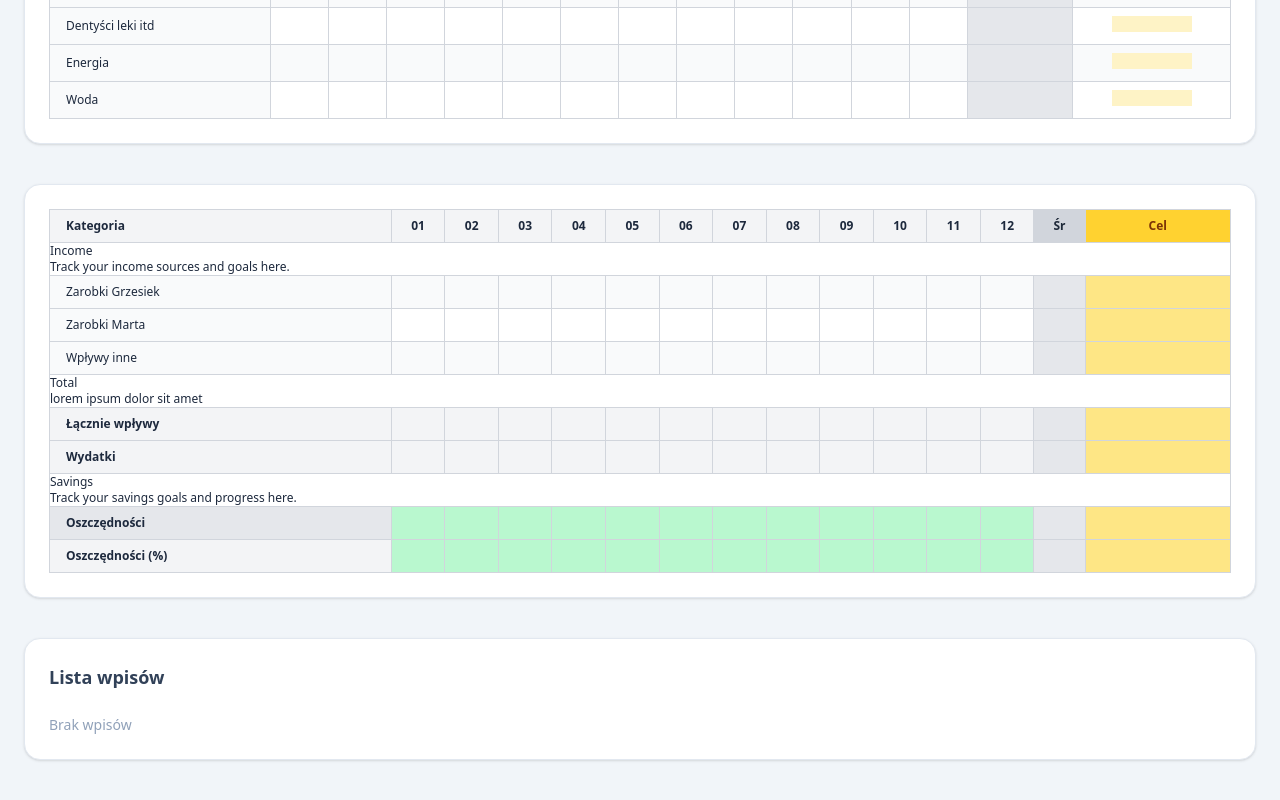
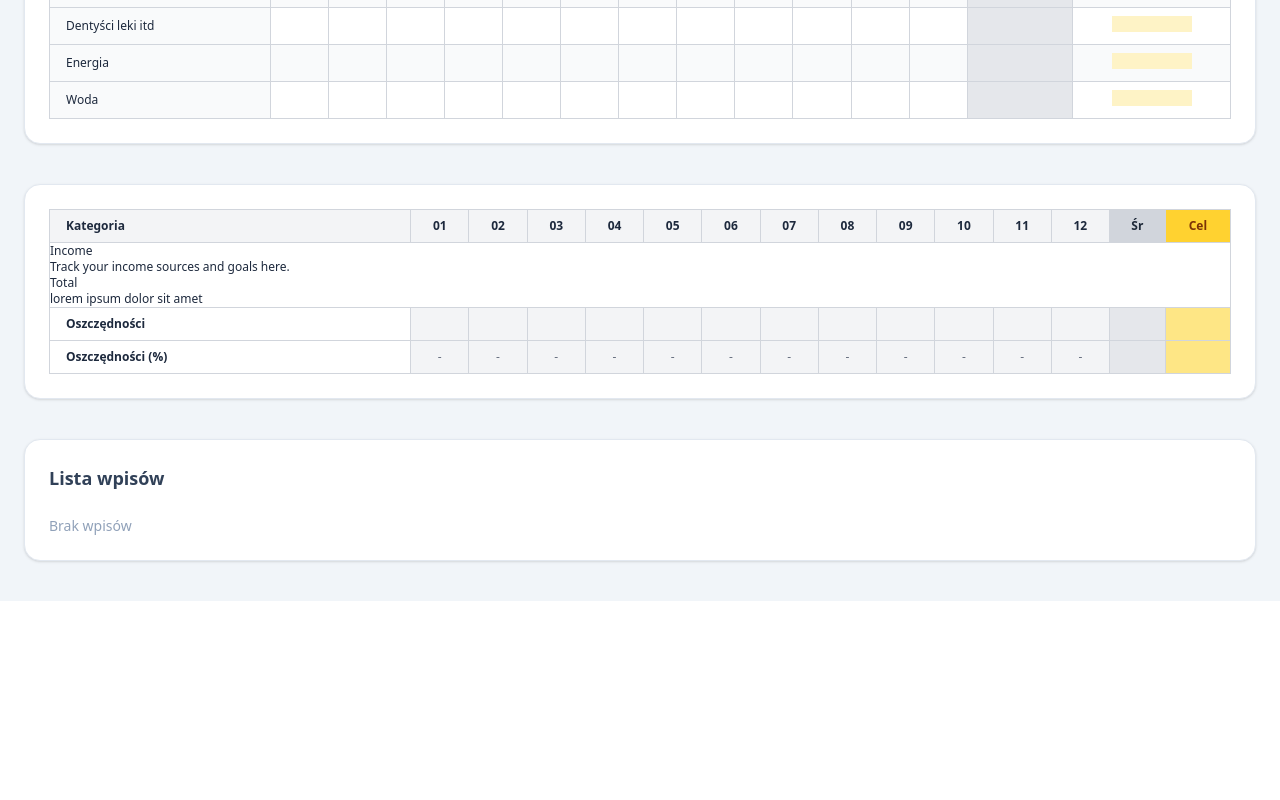
Before and after one commit to oleksaGrzegorz/budget-app, a React (Vite) app: page / in a window 1280 px wide. Shown: the part 1059-1859 px from the top of the page. After the commit the page ends 1660 px from the top, so only its background shows below. Built offline with nearby package versions, Linux system fonts and the light colour scheme.

Commit message:
feat: enhance SavingsSection with savings and percentage calculations

```diff
--- a/src/components/BudgetSummaryTable/BudgetSummaryTable.tsx
+++ b/src/components/BudgetSummaryTable/BudgetSummaryTable.tsx
@@ -1,5 +1,4 @@
 import { months } from "../../data/months";
-import { budgetSummaryLabels as incomeCategories } from "../../data/budgetSummaryLabels";
 import { SavingsSection } from "./sections/SavingsSection";
 import { IncomeSection } from "./sections/IncomeSection";
 import { TotalsSection } from "./sections/TotalsSection";
@@ -39,6 +38,31 @@ export const BudgetSummaryTable = ({
     if (income === null && expenses === null) return null;
     return (income ?? 0) - (expenses ?? 0);
   };
+
+const getSavingsPercentage = (month: string): number | null => {
+  const savings = getSavings(month);
+  const totalIncome = getTotalIncome(month);
+
+  if (savings == null || totalIncome == null || totalIncome === 0) return null;
+
+  return Number(((savings / totalIncome) * 100).toFixed(1));
+};
+
+const getAverageSavingsPercentage = (): string | null => {
+  const totalSavings = months.reduce(
+    (acc, m) => acc + (getSavings(m) ?? 0),
+    0
+  );
+
+  const totalIncome = months.reduce(
+    (acc, m) => acc + (getTotalIncome(m) ?? 0),
+    0
+  );
+
+  if (!totalIncome) return null;
+
+  return ((totalSavings / totalIncome) * 100).toFixed(1);
+};
 
   const getAverageIncomeForCategory = (category: string) => {
     const monthsData = incomes[category];
@@ -120,165 +144,27 @@ export const BudgetSummaryTable = ({
         </tr>
       </thead>
       <tbody>
-        <IncomeSection />
-        {incomeCategories.map((category) => (
-          <tr key={category} className="even:bg-gray-50">
-            <th
-              className="px-4 py-2 text-left font-medium border border-gray-300 bg-gray-50"
-              scope="row"
-            >
-              {category}
-            </th>
-            {months.map((month) => (
-              <td
-                key={month}
-                className="px-3 py-2 text-center border border-gray-300"
-              >
-                {incomes[category]?.[month] || null}
-              </td>
-            ))}
-            <td className="px-3 py-2 text-center border border-gray-300 bg-gray-200 text-gray-800 font-medium">
-              {getAverageIncomeForCategory(category)}
-            </td>
-            <td
-              className={`px-3 py-2 text-center border border-gray-300 font-semibold ${
-                incomeGoals[category] &&
-                Number(getAverageIncomeForCategory(category)) >
-                  incomeGoals[category]
-                  ? "bg-red-200 text-red-800"
-                  : incomeGoals[category]
-                    ? "bg-green-200 text-green-800"
-                    : "bg-amber-200 text-amber-900"
-              }`}
-            >
-              <input
-                type="number"
-                value={incomeGoals[category] || ""}
-                onChange={(e) =>
-                  setIncomeGoals((prev) => ({
-                    ...prev,
-                    [category]: Number(e.target.value),
-                  }))
-                }
-                className="w-20 text-center bg-transparent outline-none"
-              />
-            </td>
-          </tr>
-        ))}
-<TotalsSection />
-        <tr className="bg-gray-100 font-semibold">
+        <IncomeSection
+          incomes={incomes}
+          incomeGoals={incomeGoals}
+          setIncomeGoals={setIncomeGoals}
+          getAverageIncomeForCategory={getAverageIncomeForCategory}
+        />
 
-          <th className="px-4 py-2 text-left border border-gray-300">
-            Łącznie wpływy
-          </th>
+        <TotalsSection
+          getTotalIncome={getTotalIncome}
+          getTotalExpenses={getTotalExpenses}
+          getAverageIncome={getAverageIncome}
+          getAverageExpense={getAverageExpense}
+        />
 
-          {months.map((month) => (
-            <td
-              key={month}
-              className="px-3 py-2 text-center border border-gray-300"
-            >
-              {getTotalIncome(month)}
-            </td>
-          ))}
-
-          <td className="px-3 py-2 text-center border border-gray-300 bg-gray-200 text-gray-800">
-            {getAverageIncome()}
-          </td>
-
-          <td className="px-3 py-2 text-center border border-gray-300 bg-amber-200 text-amber-900"></td>
-        </tr>
-
-        <tr className="bg-gray-100 font-semibold">
-          <th className="px-4 py-2 text-left border border-gray-300">
-            Wydatki
-          </th>
-          {months.map((month) => (
-            <td
-              key={month}
-              className="px-3 py-2 text-center border border-gray-300"
-            >
-              {getTotalExpenses(month)}
-            </td>
-          ))}
-          <td className="px-3 py-2 text-center border border-gray-300 bg-gray-200 text-gray-800">
-            {getAverageExpense()}
-          </td>
-          <td className="px-3 py-2 text-center border border-gray-300 bg-amber-200 text-amber-900"></td>
-        </tr>
-<SavingsSection />
-        <tr className="bg-gray-200 font-semibold">
-          <th className="px-4 py-2 text-left border border-gray-300">
-            Oszczędności
-          </th>
-          {months.map((month) => {
-            const savings = getSavings(month);
-            return (
-              <td
-                key={month}
-                className={`px-3 py-2 text-center border border-gray-300 ${
-                  savings != null && savings < 0
-                    ? "bg-red-200 text-red-800"
-                    : "bg-green-200 text-green-800"
-                }`}
-              >
-                {savings}
-              </td>
-            );
-          })}
-          <td className="px-3 py-2 text-center border border-gray-300 ">
-            {getAverageSavings()}
-          </td>
-          <td className="px-3 py-2 text-center border border-gray-300 bg-amber-200 text-amber-900"></td>
-        </tr>
-
-        <tr className="bg-gray-100 font-semibold">
-          <th className="px-4 py-2 text-left border border-gray-300">
-            Oszczędności (%)
-          </th>
-          {months.map((month) => {
-            const savings = getSavings(month);
-            const totalIncome = getTotalIncome(month);
-
-            const percentage =
-              totalIncome != null && savings != null
-                ? Number(((savings / totalIncome) * 100).toFixed(1))
-                : null;
-
-            return (
-              <td
-                key={month}
-                className={`px-3 py-2 text-center border border-gray-300 ${
-                  percentage != null && percentage < 0
-                    ? "bg-red-200 text-red-800"
-                    : "bg-green-200 text-green-800"
-                }`}
-              >
-                {percentage != null ? percentage + "%" : null}
-              </td>
-            );
-          })}
-          <td className="px-3 py-2 text-center border border-gray-300 bg-gray-200 text-gray-800">
-            {(() => {
-              const totalSavings = months.reduce(
-                (acc, m) => acc + (getSavings(m) ?? 0),
-                0,
-              );
-              const totalIncome = months.reduce(
-                (acc, m) => acc + (getTotalIncome(m) ?? 0),
-                0,
-              );
-
-              if (!totalIncome) return null;
-
-              const avgPercentage = Number(
-                ((totalSavings / totalIncome) * 100).toFixed(1),
-              );
-
-              return avgPercentage + "%";
-            })()}
-          </td>
-          <td className="px-3 py-2 text-center border border-gray-300 bg-amber-200 text-amber-900"></td>
-        </tr>
+        <SavingsSection
+          getSavings={getSavings}
+          getTotalIncome={getTotalIncome}
+          getAverageSavings={getAverageSavings}
+          getSavingsPercentage={getSavingsPercentage}
+          getAverageSavingsPercentage={getAverageSavingsPercentage}
+        />
       </tbody>
     </table>
   );
--- a/src/components/BudgetSummaryTable/sections/SavingsSection.tsx
+++ b/src/components/BudgetSummaryTable/sections/SavingsSection.tsx
@@ -1,8 +1,76 @@
-export const SavingsSection = () => {
+import { months } from "../../../data/months";
+
+interface SavingsSectionProps {
+  getSavings: (month: string) => number | null;
+  getAverageSavings: () => string | null;
+  getSavingsPercentage: (month: string) => number | null;
+  getAverageSavingsPercentage: () => string | null;
+}
+
+export const SavingsSection = ({
+  getSavings,
+  getAverageSavings,
+  getSavingsPercentage,
+  getAverageSavingsPercentage,
+}: SavingsSectionProps) => {
   return (
-    <div>
-      <h2>Savings</h2>
-      <p>Track your savings goals and progress here.</p>
-    </div>
+    <>
+      <tr>
+        <th className="px-4 py-2 text-left border border-gray-300">
+          Oszczędności
+        </th>
+        {months.map((month) => {
+          const savings = getSavings(month);
+          return (
+            <td
+              key={month}
+              className={`px-3 py-2 text-center border border-gray-300 ${
+                savings == null
+                  ? "bg-gray-100 text-gray-500"
+                  : savings < 0
+                    ? "bg-red-200 text-red-800"
+                    : "bg-green-200 text-green-800"
+              }`}
+            >
+              {savings}
+            </td>
+          );
+        })}
+
+        <td className="px-3 py-2 text-center border border-gray-300 bg-gray-200 text-gray-800">
+          {getAverageSavings()}
+        </td>
+        <td className="px-3 py-2 text-center border border-gray-300 bg-amber-200 text-amber-900"></td>
+      </tr>
+
+      <tr>
+        <th className="px-4 py-2 text-left border border-gray-300">
+          Oszczędności (%)
+        </th>
+{months.map((month) => {
+  const percentage = getSavingsPercentage(month);
+
+  return (
+    <td
+      key={month}
+      className={`px-3 py-2 text-center border border-gray-300 ${
+        percentage == null
+          ? "bg-gray-100 text-gray-500"
+          : percentage < 0
+            ? "bg-red-200 text-red-800"
+            : "bg-green-200 text-green-800"
+      }`}
+    >
+      {percentage != null ? `${percentage}%` : "-"}
+    </td>
   );
-}
+})}
+
+        <td className="px-3 py-2 text-center border border-gray-300 bg-gray-200 text-gray-800">
+          {getAverageSavingsPercentage()}
+        </td>
+        <td className="px-3 py-2 text-center border border-gray-300 bg-amber-200 text-amber-900"></td>
+      </tr>
+    </>
+  );
+};
```
